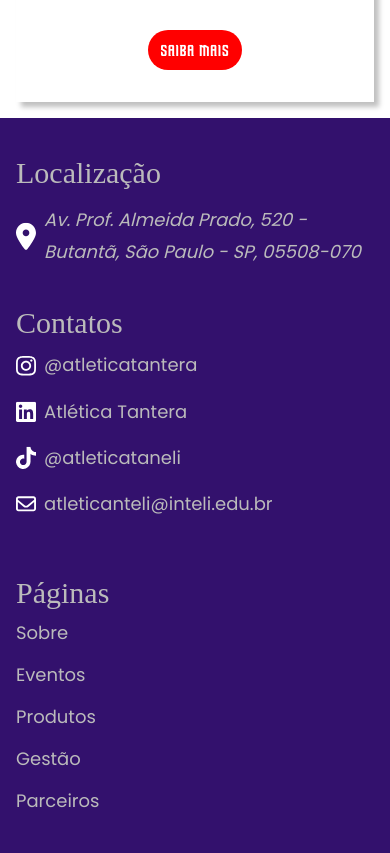
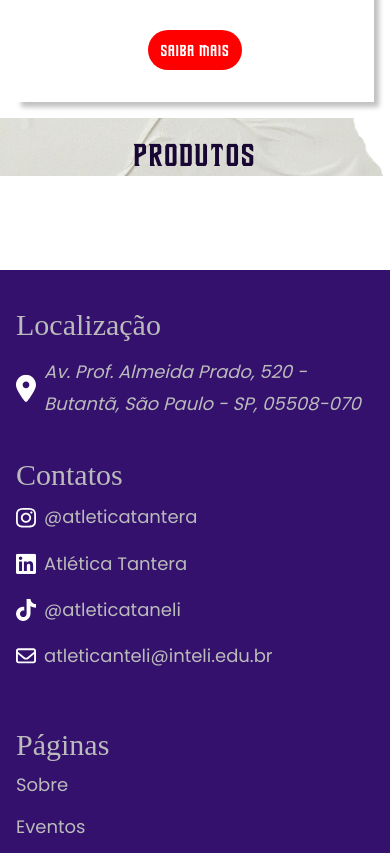
Before and after one commit to EquipeTantera/Landing_Page_Tantera, a React (Vite) app in the folder src/frontend/: page / in a window 390 px wide. Shown: the part 2119-2972 px from the top of the page. Built offline with nearby package versions, Linux system fonts and the light colour scheme.

Commit message:
fix: add transparent horizontal subtitle

```diff
--- a/src/frontend/src/components/HorizontalSubtitle/index.jsx
+++ b/src/frontend/src/components/HorizontalSubtitle/index.jsx
@@ -4,9 +4,9 @@ import styles from './styles.module.scss';
 export default function HorizontalSubtitle({ title, colorImage, tag }) {
   return (
     <>
-      {tag && <div className={styles.tag}/>}
-      <div className={styles.container} style={{ backgroundImage: `url(vertical_subtitle_${colorImage}_desktop.png)` }}>
-        <h2 className={styles.container__title}>
+      {tag === true ? <div className={styles.tag}/> : null}
+      <div className={colorImage == "transparent" ? styles["container-transparent"] : styles.container} style={{ backgroundImage: `url(vertical_subtitle_${colorImage}_desktop.png)` }} >
+        <h2 style={colorImage === "transparent" ? { color: "#180733" } : {}} className={styles.container__title}>
           {title}
         </h2>
       </div>
@@ -16,6 +16,6 @@ export default function HorizontalSubtitle({ title, colorImage, tag }) {
 
 HorizontalSubtitle.propTypes = {
   title: PropTypes.string.isRequired,
-  colorImage: PropTypes.oneOf(['purple', 'red']).isRequired,
+  colorImage: PropTypes.oneOf(['purple', 'red', 'transparent']).isRequired,
   tag: PropTypes.bool,
 };
--- a/src/frontend/src/components/HorizontalSubtitle/styles.module.scss
+++ b/src/frontend/src/components/HorizontalSubtitle/styles.module.scss
@@ -7,6 +7,18 @@
   align-items: center;
   justify-content: center;
   padding-bottom: 2rem;
+
+  &-transparent {
+    width: 48rem;
+    min-height: 9.5rem;
+    background-size: contain;
+    background-repeat: no-repeat;
+    text-align: left;
+    display: flex;
+    align-items: center;
+    justify-content: center;
+    padding-bottom: 2rem;
+  }
 
   &__title {
     font-family: 'DriveCorps';
@@ -31,11 +43,19 @@
     &__title {
       font-size: 2rem;
     }
+
+    &-transparent {
+      width: 100%;
+      background-size: contain;
+      background-repeat: no-repeat;
+      text-align: center;
+      padding-bottom: 5rem;
+    }
   }
 
   .tag {
     height: 3rem;
-    background-image: url('../../../public/tag.png');
+    background-image: url('/tag.png');
     background-position: center;
     background-size: contain;
     background-repeat: no-repeat;
--- a/src/frontend/src/pages/Home/index.jsx
+++ b/src/frontend/src/pages/Home/index.jsx
@@ -2,6 +2,7 @@ import styles from './styles.module.scss';
 import LargeProductCard from '../../components/LargeProductCard';
 import LargeEventCard from '../../components/LargeEventCard';
 import LargePartnerCard from '../../components/LargePartnerCard';
+import HorizontalSubtitle from '../../components/HorizontalSubtitle';
 
 export default function Home() {
   return (
@@ -48,6 +49,12 @@ export default function Home() {
             textButton="Saiba mais"
             linkButton="/comprar"
           />
+
+          <HorizontalSubtitle
+            title="Produtos"
+            tag="false"
+            colorImage='transparent'
+          />
         </section>
       </div>
     </>
```
Also changed, not shown: src/frontend/public/vertical_subtitle_transparent_desktop.png (added).
